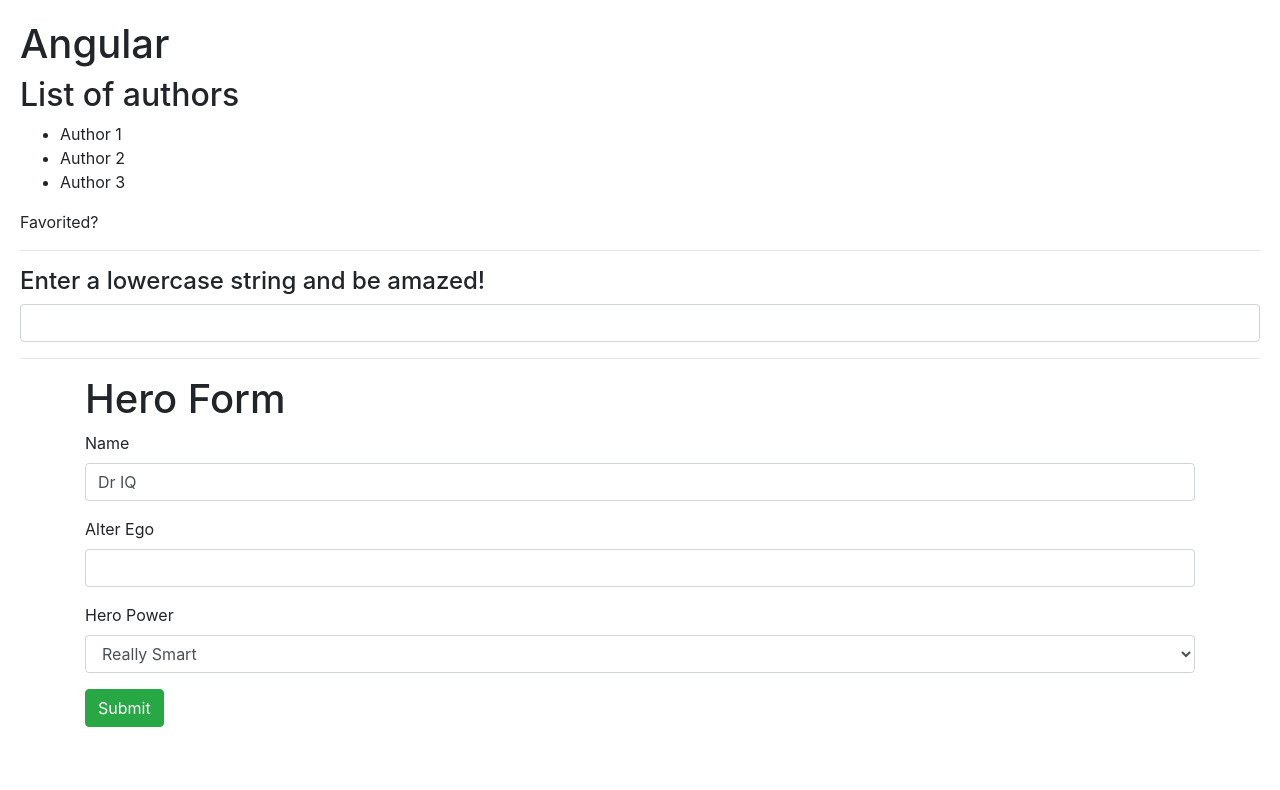
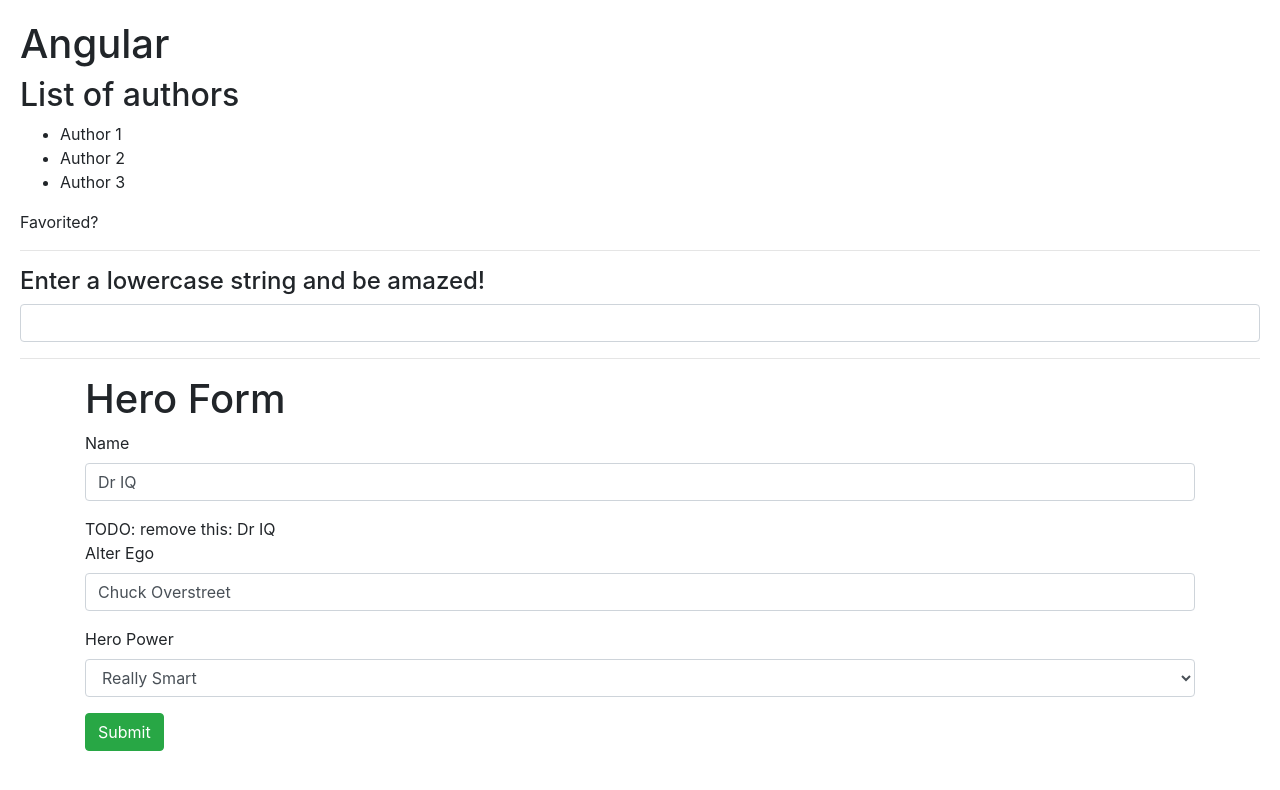
Before and after one commit to ZachNusbaum/ng-playground, an Angular app: page / in a window 1280 px wide. Shown: the top 790 px of the page. Built offline with nearby package versions, Linux system fonts and the light colour scheme.

Commit message:
Add two-way data binding to the rest of the hero form fields

```diff
--- a/src/app/hero-form/hero-form.component.html
+++ b/src/app/hero-form/hero-form.component.html
@@ -1,21 +1,24 @@
 <div class="container">
   <h1>Hero Form</h1>
-  <form>
+  <form #heroForm="ngForm">
     <div class="form-group">
       <label for="name">Name</label>
       <input type="text" class="form-control" id="name"
               required
               [(ngModel)]="model.name" name="name">
     </div>
+    TODO: remove this: {{model.name}}
 
     <div class="form-group">
       <label for="alterEgo">Alter Ego</label>
-      <input type="text" class="form-control" id="alterEgo">
+      <input type="text" class="form-control" id="alterEgo"
+          [(ngModel)]="model.alterEgo" name="alterEgo">
     </div>
 
     <div class="form-group">
       <label for="power">Hero Power</label>
-      <select name="power" class="form-control" id="power" required>
+      <select name="power" class="form-control" id="power" required
+          [(ngModel)]="model.power">
         <option *ngFor="let power of powers" [value]="power">{{power}}</option>
       </select>
     </div>
```
